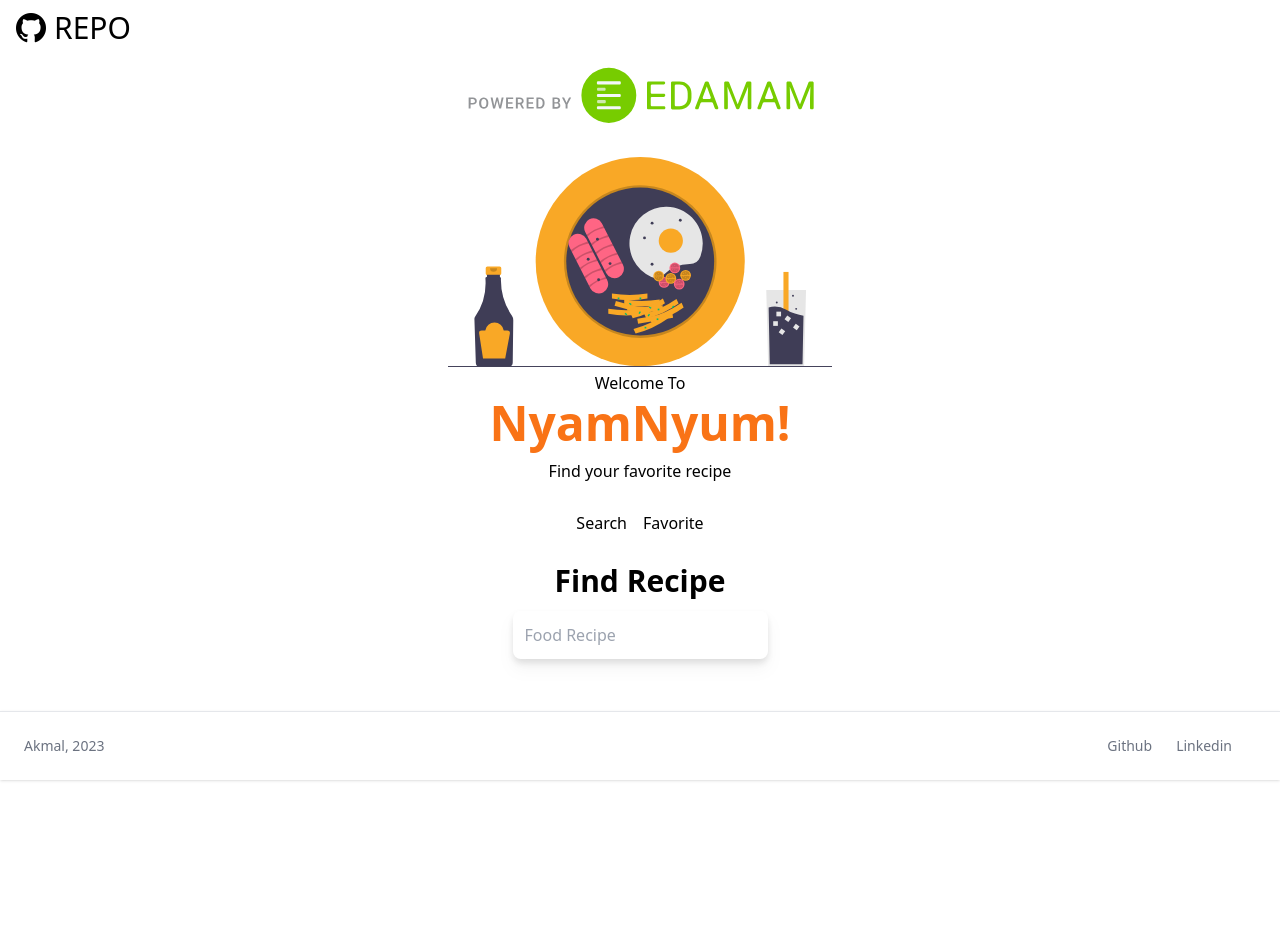
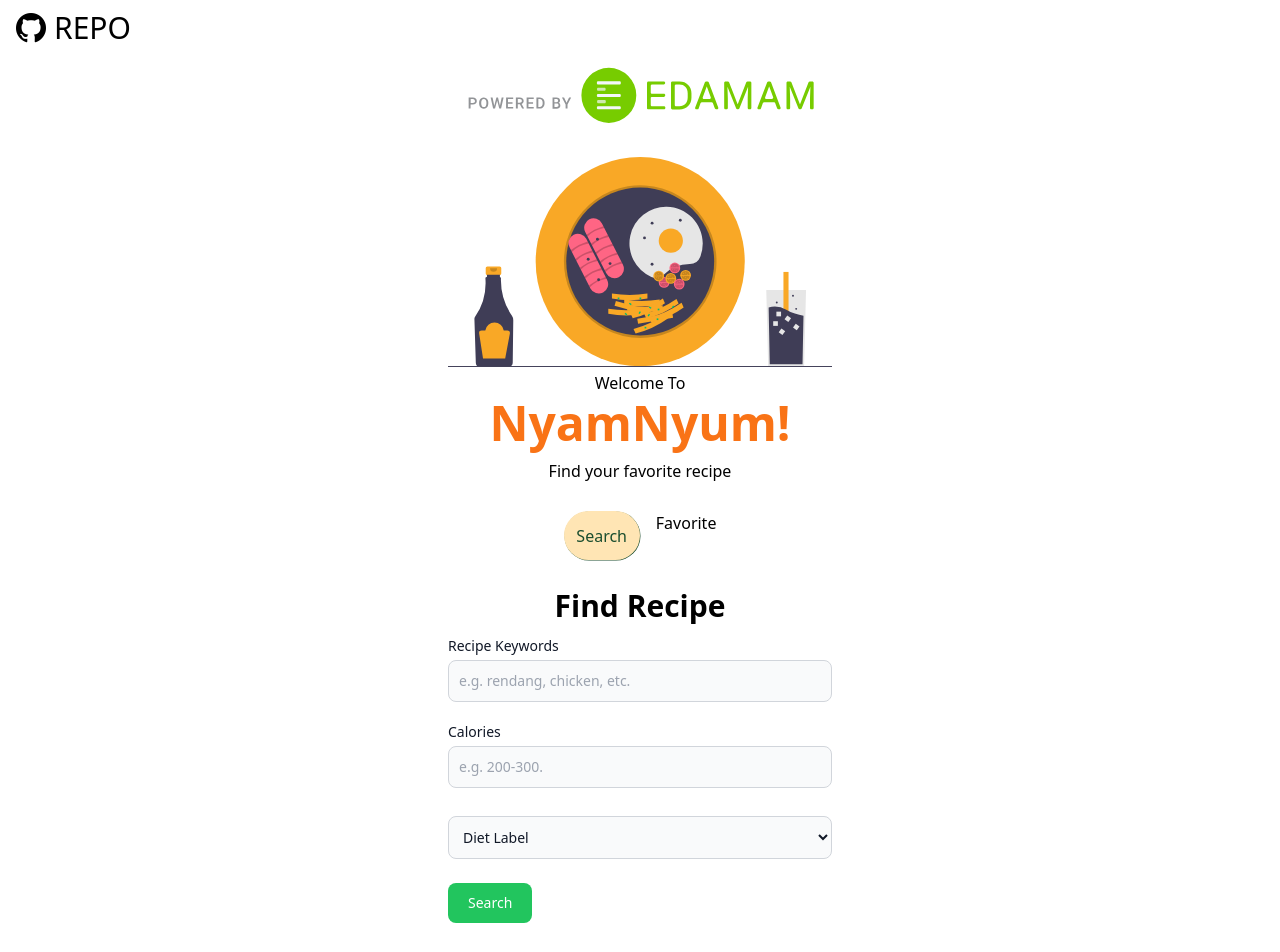
Before and after one commit to akmaladisa/edamam-recipe-search, a Vue app: page / in a window 1280 px wide. Shown: the top 952 px of the page. Before the commit the page ends 800 px from the top, so only its background shows below. Built offline with nearby package versions, Linux system fonts and the light colour scheme.

Commit message:
form set

```diff
--- a/src/components/MainPage.vue
+++ b/src/components/MainPage.vue
@@ -5,13 +5,7 @@
 
             <the-jumbotron></the-jumbotron>
 
-            <div class="my-3 text-center">
-                <h1 class="font-semibold mb-3 text-3xl">Find Recipe</h1>
-
-                <form>
-                    <input type="text" placeholder="Food Recipe" class="drop-shadow-lg text-orange-500 rounded-lg p-3 focus:outline-none focus:drop-shadow-md">
-                </form>
-            </div>
+            <the-form></the-form>
         </div>
 
     </div>
@@ -20,10 +14,12 @@
 <script>
 
 import TheJumbotron from './TheJumbotron.vue';
+import TheForm from './TheForm.vue';
 
 export default {
     components: {
         TheJumbotron,
+        TheForm
     }
 }
 
--- /dev/null
+++ b/src/components/TheForm.vue
@@ -0,0 +1,31 @@
+<template>
+    <div class="my-3">
+        <h1 class="font-semibold mb-3 text-3xl text-center">Find Recipe</h1>
+
+        <form>
+            <div class="mb-5">
+                <label for="default-input" class="block mb-1 text-sm font-medium text-gray-900 dark:text-white">Recipe Keywords</label>
+                <input type="text" placeholder="e.g. rendang, chicken, etc." id="default-input" class="bg-gray-50 border border-gray-300 text-gray-900 text-sm rounded-lg focus:ring-blue-500 focus:border-blue-500 block w-full p-2.5 dark:bg-gray-700 dark:border-gray-600 dark:placeholder-gray-400 dark:text-white dark:focus:ring-blue-500 dark:focus:border-blue-500">
+            </div>
+
+            <div class="mb-7">
+                <label for="default-input" class="block mb-1 text-sm font-medium text-gray-900 dark:text-white">Calories</label>
+                <input type="text" placeholder="e.g. 200-300." id="default-input" class="bg-gray-50 border border-gray-300 text-gray-900 text-sm rounded-lg focus:ring-blue-500 focus:border-blue-500 block w-full p-2.5 dark:bg-gray-700 dark:border-gray-600 dark:placeholder-gray-400 dark:text-white dark:focus:ring-blue-500 dark:focus:border-blue-500">
+            </div>
+
+            <select id="diet" class="bg-gray-50 border mb-6 border-gray-300 text-gray-900 text-sm rounded-lg focus:ring-blue-500 focus:border-blue-500 block w-full p-2.5 dark:bg-gray-700 dark:border-gray-600 dark:placeholder-gray-400 dark:text-white dark:focus:ring-blue-500 dark:focus:border-blue-500">
+                <option selected disabled>Diet Label</option>
+                <option value="balanced">balanced</option>
+                <option value="high-fiber">high-fiber</option>
+                <option value="high-protein">high-protein</option>
+                <option value="low-carb">low-carb</option>
+                <option value="low-fat">low-fat</option>
+                <option value="low-sodium">low-sodium</option>
+            </select>
+
+            <div>
+                <button type="submit" class="focus:outline-none text-white bg-green-500 hover:bg-green-600 focus:ring-4 focus:ring-yellow-300 font-medium rounded-lg text-sm px-5 py-2.5 mr-2 mb-2 dark:focus:ring-yellow-900">Search</button>
+            </div>
+        </form>
+    </div>
+</template>
--- a/src/components/TheJumbotron.vue
+++ b/src/components/TheJumbotron.vue
@@ -14,7 +14,19 @@
     </div>
 
     <div class="my-4 flex justify-center">
-        <router-link to="#" class="mr-2">Search</router-link>
-        <router-link to="#" class="ml-2">Favorite</router-link>
+        <router-link to="/" class="mr-2">Search</router-link>
+        <router-link to="/search" class="ml-2">Favorite</router-link>
     </div>
 </template>
+
+<style scoped>
+
+a.router-link-active {
+    background-color: #FFE5B4;
+    color: #1A4D2E;
+    padding: .8em;
+    border-radius: 25px;
+    box-shadow: .5px .5px .5px;
+}
+
+</style>
```
